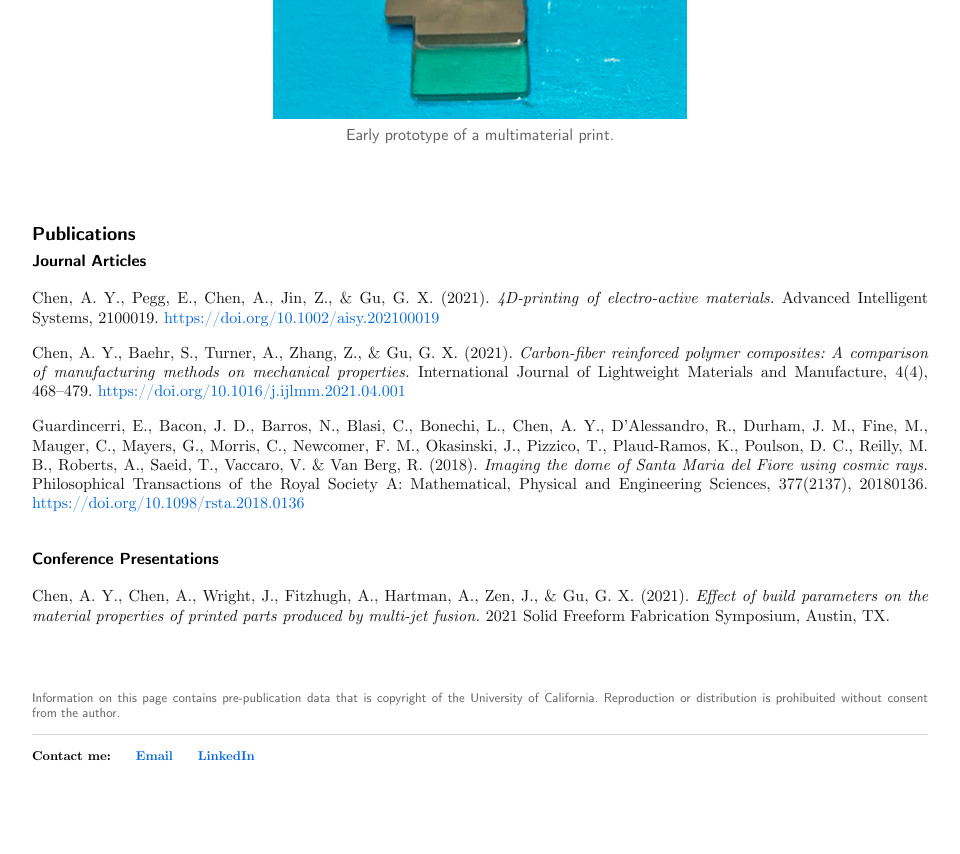
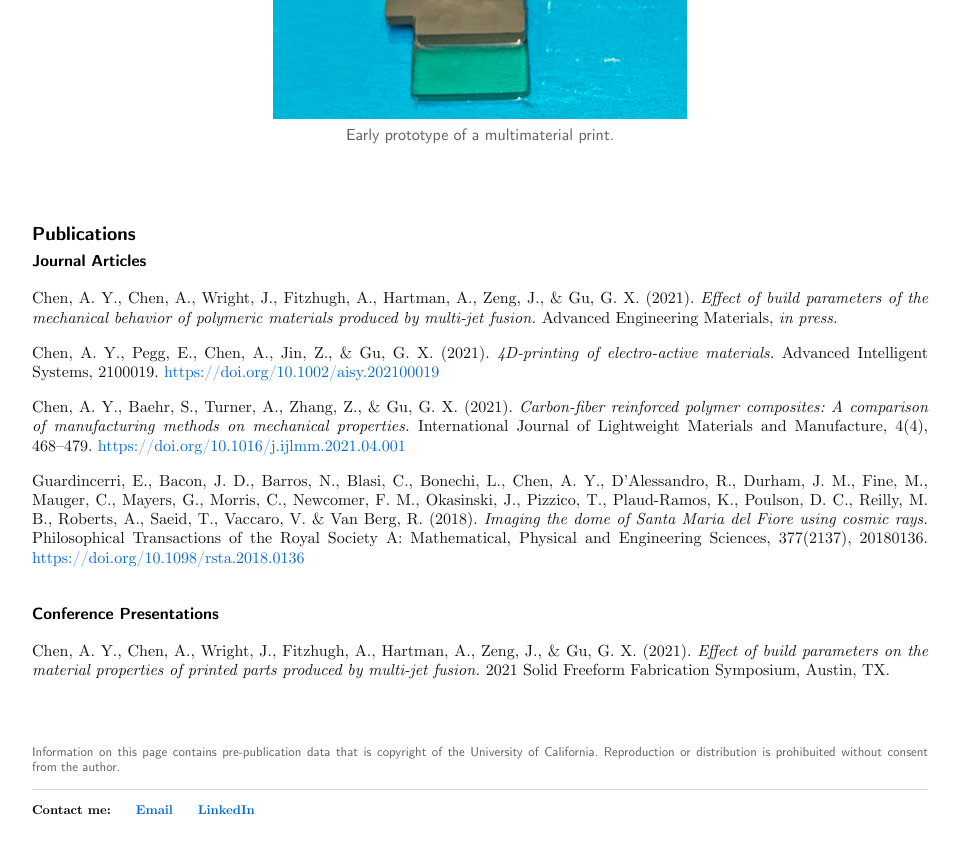
Before and after one commit to carbonheliumnitrogen/carbonheliumnitrogen.github.io, a Jekyll site: the page built from projects.html, in a window 1280 px wide and 900 px high, scrolled down 4873 px. Shown: the top 854 px of the window, without its empty margins (160-1120 px from the left). Built offline with Jekyll 4.4.1, drawn with Linux system fonts in a browser that asks for light colours.

Commit message:
Update projects.html

```diff
--- a/projects.html
+++ b/projects.html
@@ -185,6 +185,8 @@ title: Projects
 
     <h3>Publications</h3>
     <h4>Journal Articles</h4>
+    <p> Chen, A. Y., Chen, A., Wright, J., Fitzhugh, A., Hartman, A., Zeng, J., & Gu, G. X. (2021). <em> Effect of build parameters of the mechanical behavior of polymeric materials produced by multi-jet fusion. </em>
+        Advanced Engineering Materials, <em> in press. </em> </p>
     <p> Chen, A. Y., Pegg, E., Chen, A., Jin, Z., & Gu, G. X. (2021). <em>4D-printing of electro-active materials.</em>
         Advanced Intelligent Systems, 2100019. <a
             href="https://doi.org/10.1002/aisy.202100019">https://doi.org/10.1002/aisy.202100019</a> </p>
@@ -202,7 +204,7 @@ title: Projects
     <br>
     <br>
     <h4>Conference Presentations</h4>
-    <p>Chen, A. Y., Chen, A., Wright, J., Fitzhugh, A., Hartman, A., Zen, J., & Gu, G. X. (2021). <em> Effect of build
+    <p>Chen, A. Y., Chen, A., Wright, J., Fitzhugh, A., Hartman, A., Zeng, J., & Gu, G. X. (2021). <em> Effect of build
             parameters on the material properties of printed parts produced by multi-jet fusion. </em> 2021 Solid
                 Freeform Fabrication Symposium, Austin, TX. </p>
     <br>
```
